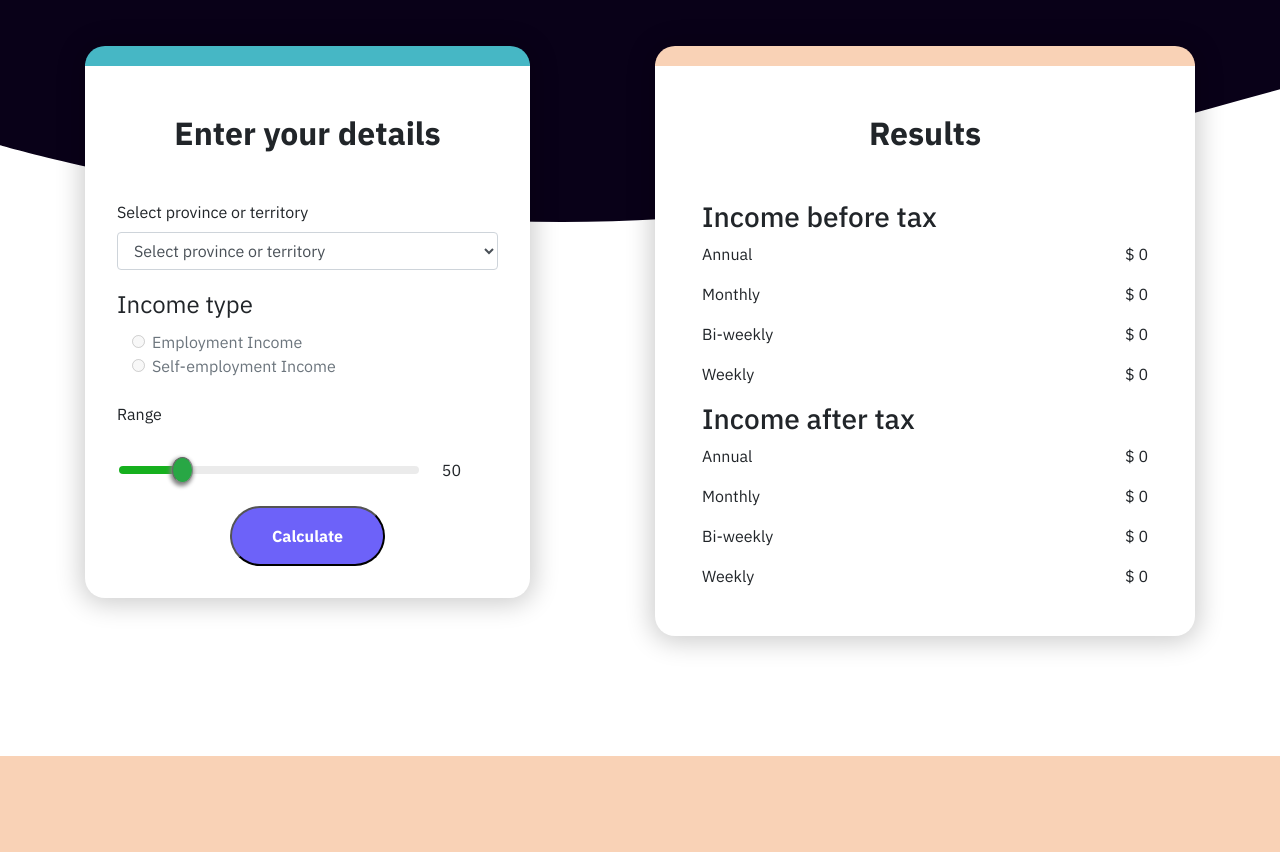
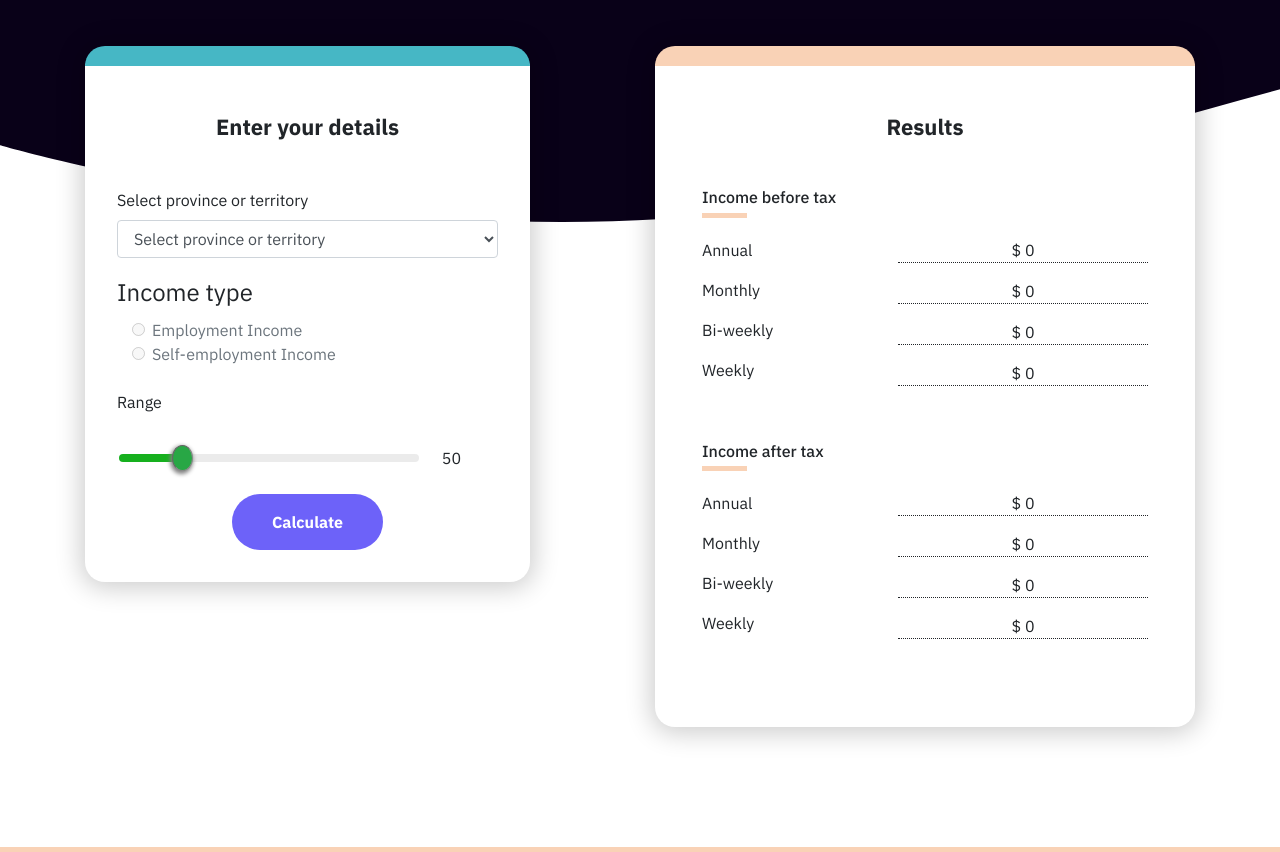
Before and after one commit to oni20/Tax-Calculator, a Next.js app in the folder tax-calculator-next/: page / in a window 1280 px wide. Shown: the part 478-1330 px from the top of the page. Built offline with nearby package versions, Linux system fonts and the light colour scheme.

Commit message:
fixed merge conflict remaining ui issues.

```diff
--- a/tax-calculator-next/components/common/IncomeTable.js
+++ b/tax-calculator-next/components/common/IncomeTable.js
@@ -1,10 +1,11 @@
 import React from 'react';
+import CardUpStyles from '../../styles/CardUp.module.scss';
 
 const IncomeTable = props => {
     return (
         <>
-            <h3 className="income__caption">{props.caption}</h3>
-            <div className="income__container d-flex justify-content-between" >
+            <h3 className={CardUpStyles.income__caption}>{props.caption}</h3>
+            <div className={`${CardUpStyles.income__container} d-flex justify-content-between`}>
                 <div className="income__title">
                     {Object.keys(props.theader).map((head, index) => {
                         return (
@@ -18,8 +19,8 @@ const IncomeTable = props => {
                     {Object.keys(props.tableBody).map((body, index) => {
                         return (
                             (body === "hourly")
-                                ? props.isShowHourly && <p className="income__amount" key={index}>$ {props.tableBody[body]}</p>
-                                : <p className="income__amount" key={index}>$ {props.tableBody[body]}</p>
+                                ? props.isShowHourly && <p key={index}>$ {props.tableBody[body]}</p>
+                                : <p className={CardUpStyles.income__amount} key={index}>$ {props.tableBody[body]}</p>
                         )
                     })}
                 </div>
--- a/tax-calculator-next/styles/Button.scss
+++ b/tax-calculator-next/styles/Button.scss
@@ -6,6 +6,7 @@
         font-weight: 800;
         position: relative;
         transition: 0.3s;
+        border: none;
         &:hover{
             background-color: darken($hover_bg_color, 10%);
             color: $hover_color;
--- /dev/null
+++ b/tax-calculator-next/styles/CardUp.module.scss
@@ -0,0 +1,29 @@
+@import "variables.scss";
+
+//Income table component
+.income {
+    &__container {
+        &:first-of-type {
+            margin-bottom: 40px;
+        }
+    }
+
+    &__caption {
+        font-size: 1em;
+        margin-bottom: 20px;
+
+        &:after {
+            display: block;
+            content: "";
+            border-bottom: 5px solid $beige;
+            width: 10%;
+            padding: 0 0 5px 0;
+        }
+    }
+
+    &__amount {
+        border-bottom: 1px dotted $grey__dark;
+        width: 250px;
+        text-align: center;
+    }
+}
--- a/tax-calculator-next/styles/body.module.scss
+++ b/tax-calculator-next/styles/body.module.scss
@@ -21,9 +21,6 @@
         }
     }
 }
-.heading__h2 {
-    font-size: 22px !important;
-}
 
 .button__primary {
     background-color: $blue;
@@ -34,28 +31,3 @@
     font-weight: 600;
     margin: 1.5em 0 0.5em 0;
 }
-
-//Income table component
-.income {
-    &__container {
-        &:first-of-type {
-            margin-bottom: 40px;
-        }
-    }
-    &__caption {
-        font-size: 1em;
-        margin-bottom: 20px;
-        &:after {
-            display: block;
-            content: "";
-            border-bottom: 5px solid $beige;
-            width: 10%;
-            padding: 0 0 5px 0;
-        }
-    }
-    &__amount {
-        border-bottom: 1px dotted $grey__dark;
-        width: 250px;
-        text-align: center;
-    }
-}
--- a/tax-calculator-next/styles/globals.scss
+++ b/tax-calculator-next/styles/globals.scss
@@ -42,3 +42,8 @@ form .material-icons {
 		box-shadow: none;
 	}
 }
+
+//heading
+.heading__h2 {
+	font-size: 22px !important;
+}
```
